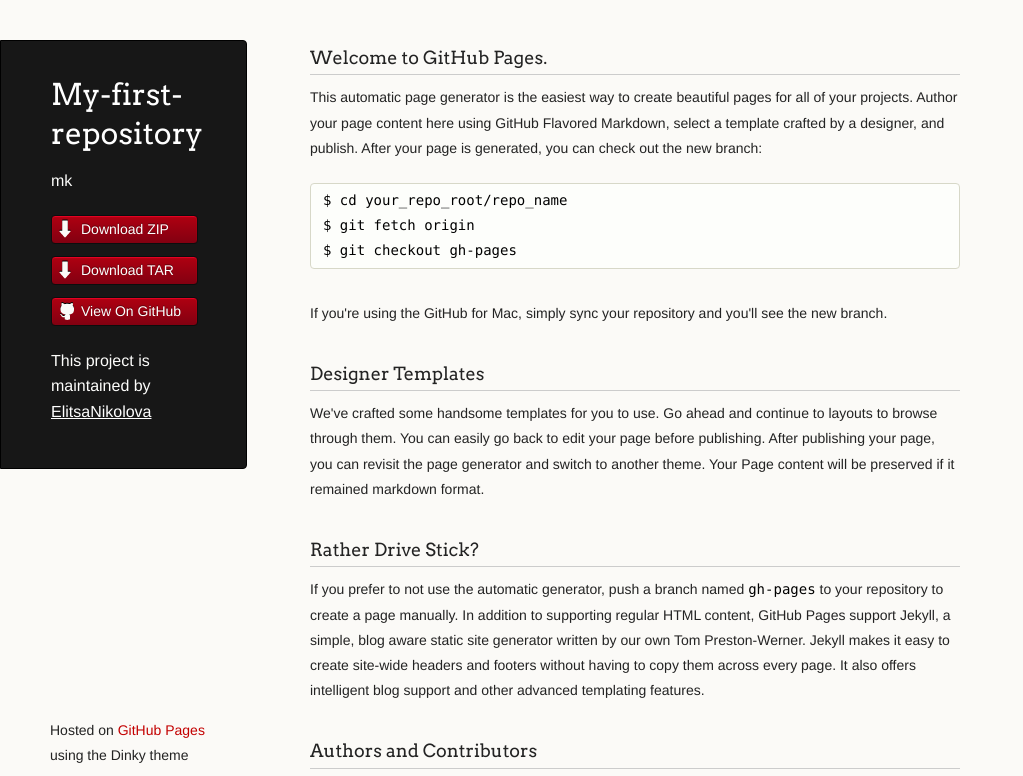
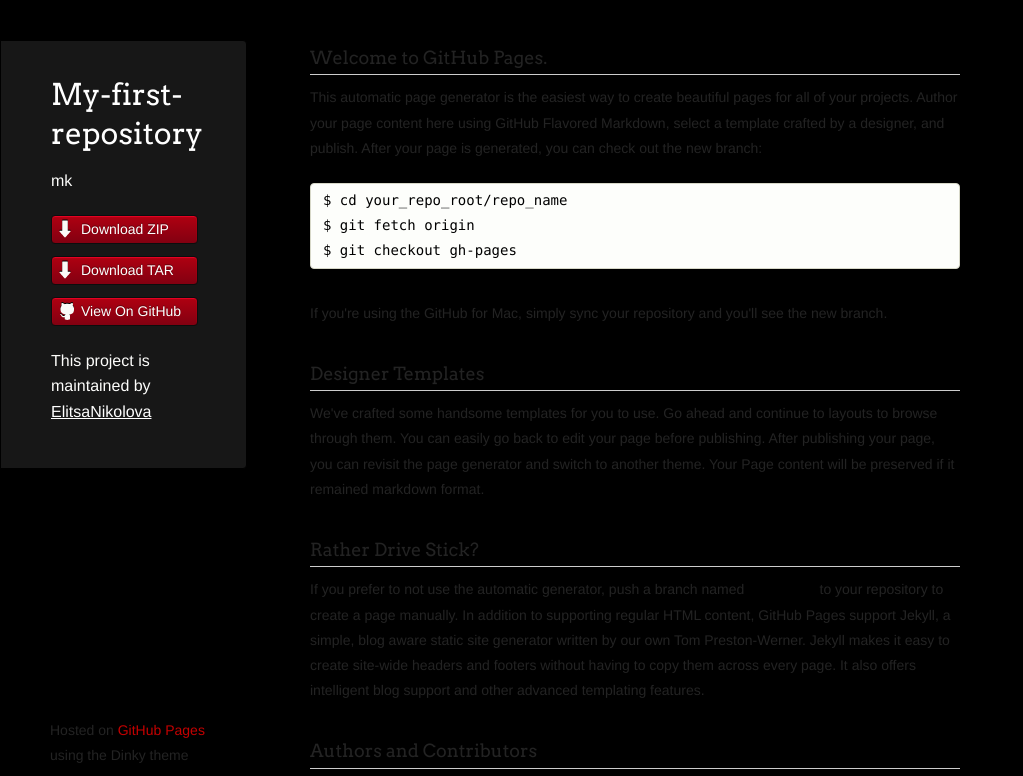
Before and after one commit to ElizaNicolova/hi, a plain HTML site: page index.html in a window 1280 px wide. Shown: the top 776 px of the page, without its empty margins (0-1023 px from the left). Drawn offline with Linux system fonts and the light colour scheme.

Commit message:
Change background color

```diff
--- a/stylesheets/styles.css
+++ b/stylesheets/styles.css
@@ -30,7 +30,7 @@ body {
   font-family:"Helvetica Neue", Helvetica, Arial, sans-serif;
 	font-size: 14px;
 	color: #232323;
-	background-color: #FBFAF7;
+	background-color: black;
 	margin: 0;
 	line-height: 1.8em;
 	-webkit-font-smoothing: antialiased;
```
Also changed, not shown: 1 other file.
